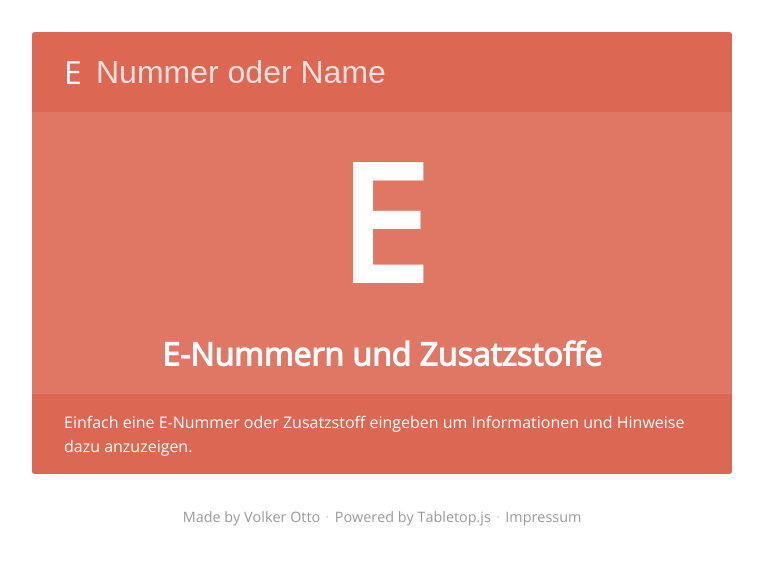
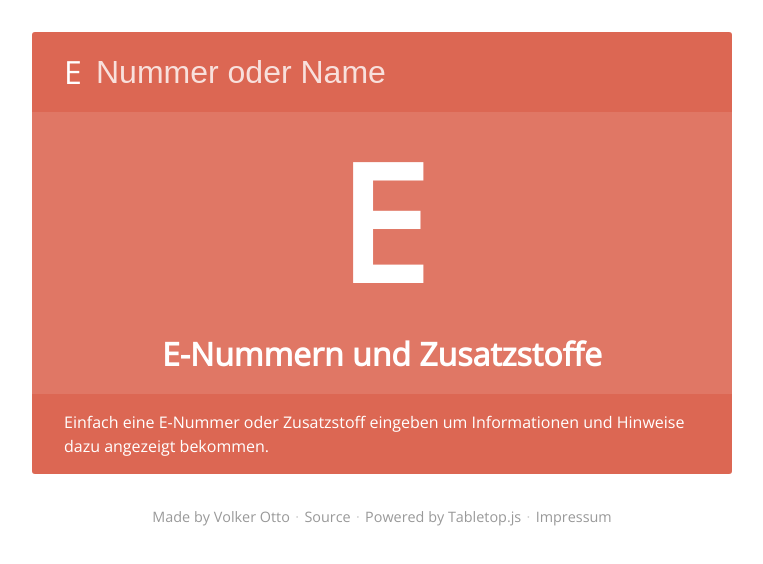
Before and after one commit to l4ci/e-numbers, a plain HTML site: page index.html in a window 1280 px wide. Shown: the whole page, without its empty margins (258-1021 px from the left). Drawn offline with nearby package versions, Linux system fonts and the light colour scheme; no server answers.

Commit message:
added source

```diff
--- a/index.html
+++ b/index.html
@@ -28,7 +28,7 @@
         <h1>E</h1>
         <h2>E-Nummern und Zusatzstoffe</h2>
         <p>
-          Einfach eine E-Nummer oder Zusatzstoff eingeben um Informationen und Hinweise dazu anzuzeigen.
+          Einfach eine E-Nummer oder Zusatzstoff eingeben um Informationen und Hinweise dazu angezeigt bekommen.
         </p>
       </div><!-- .result -->
   </main>
@@ -37,9 +37,11 @@
   <footer role="contentinfo">
     Made by <a href="http://volkerotto.net">Volker Otto</a>
     <span>&middot;</span>
+    <a href="https://github.com/l4ci/e-numbers">Source</a>
+    <span>&middot;</span>
     Powered by <a href="https://github.com/jsoma/tabletop">Tabletop.js</a>
     <span>&middot;</span>
-    <a href="impressum">Impressum</a>
+    <a href="/impressum">Impressum</a>
   </footer>
 
   <!-- Scripts -->
```
